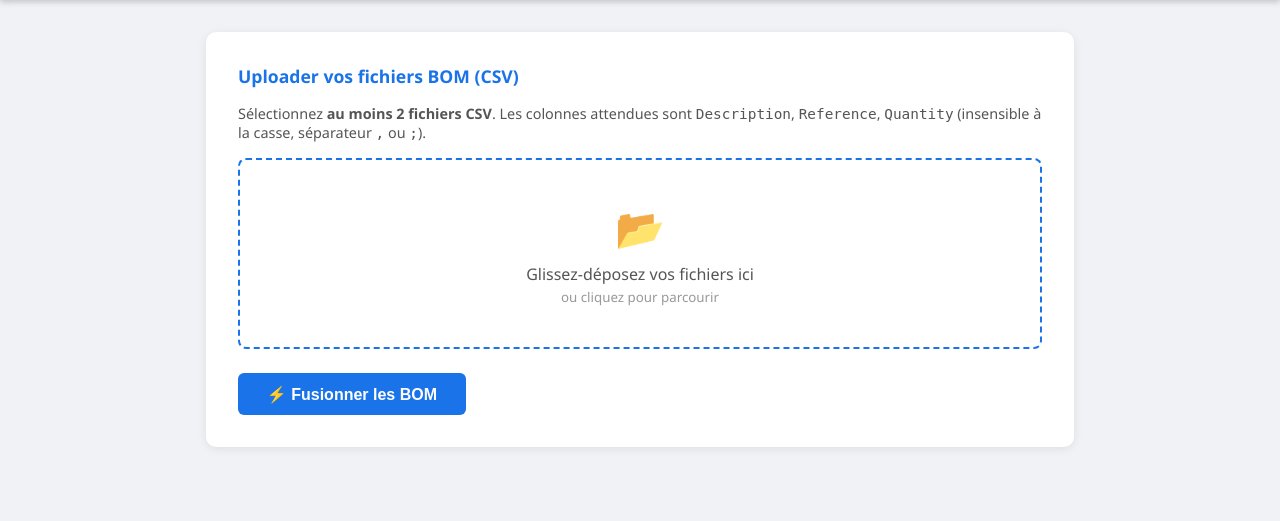
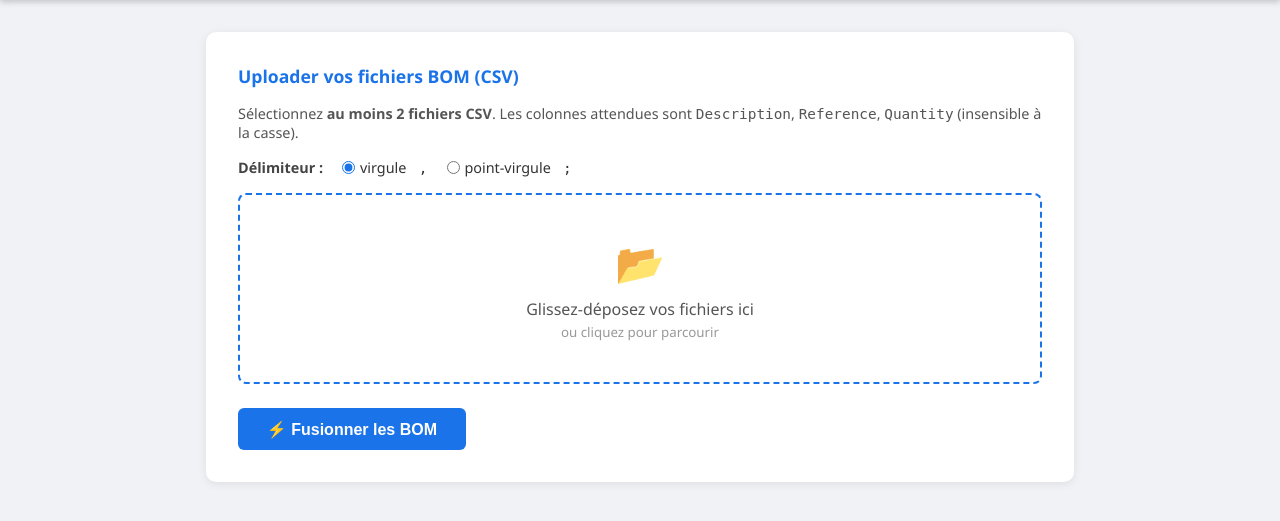
Before and after one commit to mlxdev24/ConcaBom, a Flask app: page / in a window 1280 px wide. Shown: the part 93-614 px from the top of the page. Run offline with Flask 3, Linux system fonts and the light colour scheme.

Commit message:
Add delimiter selector (comma/semicolon) on upload form
Pass separator from form to merge_boms(); default is comma.
Output CSV uses the same separator as input.

https://claude.ai/code/session_01FViCnsoVYTGUeNyirxXQAa

```diff
--- a/app.py
+++ b/app.py
@@ -13,13 +13,11 @@ def allowed_file(filename):
     return "." in filename and filename.rsplit(".", 1)[1].lower() in ALLOWED_EXTENSIONS
 
 
-def merge_boms(files):
+def merge_boms(files, sep=","):
     """Merge multiple BOM DataFrames: sum Quantity for matching References."""
     dfs = []
     for f in files:
         content = f.read().decode("utf-8-sig")
-        # Auto-detect separator
-        sep = ";" if ";" in content.split("\n")[0] else ","
         df = pd.read_csv(io.StringIO(content), sep=sep)
         df.columns = df.columns.str.strip()
         # Strip whitespace (spaces, tabs) from all string columns
@@ -69,10 +67,13 @@ def index():
             flash("Veuillez uploader au moins 2 fichiers CSV.", "error")
             return redirect(url_for("index"))
 
+        sep = request.form.get("separator", ",")
+        if sep not in (",", ";"):
+            sep = ","
         try:
-            result = merge_boms(valid_files)
+            result = merge_boms(valid_files, sep=sep)
             result_table = result.to_html(index=False, classes="result-table", border=0)
-            csv_data = result.to_csv(index=False)
+            csv_data = result.to_csv(index=False, sep=sep)
         except ValueError as e:
             flash(str(e), "error")
         except Exception as e:
--- a/templates/index.html
+++ b/templates/index.html
@@ -38,6 +38,27 @@
     }
 
     .card h2 { font-size: 1.1rem; margin-bottom: 1rem; color: #1a73e8; }
+
+    .sep-selector {
+      display: flex;
+      align-items: center;
+      gap: 1.2rem;
+      margin-bottom: 1rem;
+      flex-wrap: wrap;
+    }
+
+    .sep-label { font-weight: 600; color: #444; font-size: 0.9rem; }
+
+    .sep-option {
+      display: flex;
+      align-items: center;
+      gap: 0.3rem;
+      cursor: pointer;
+      font-size: 0.9rem;
+      color: #333;
+    }
+
+    .sep-option input[type="radio"] { accent-color: #1a73e8; cursor: pointer; }
 
     .drop-zone {
       border: 2px dashed #1a73e8;
@@ -163,10 +184,21 @@
     <p style="margin-bottom:1rem; color:#555; font-size:0.9rem;">
       Sélectionnez <strong>au moins 2 fichiers CSV</strong>. Les colonnes attendues sont
       <code>Description</code>, <code>Reference</code>, <code>Quantity</code>
-      (insensible à la casse, séparateur <code>,</code> ou <code>;</code>).
+      (insensible à la casse).
     </p>
 
     <form method="POST" action="/" enctype="multipart/form-data" id="upload-form">
+
+      <div class="sep-selector">
+        <span class="sep-label">Délimiteur :</span>
+        <label class="sep-option">
+          <input type="radio" name="separator" value="," checked> virgule &nbsp;<code>,</code>
+        </label>
+        <label class="sep-option">
+          <input type="radio" name="separator" value=";"> point-virgule &nbsp;<code>;</code>
+        </label>
+      </div>
+
       <div class="drop-zone" id="drop-zone">
         <input type="file" name="bom_files" id="file-input" multiple accept=".csv">
         <div class="icon">📂</div>
```
